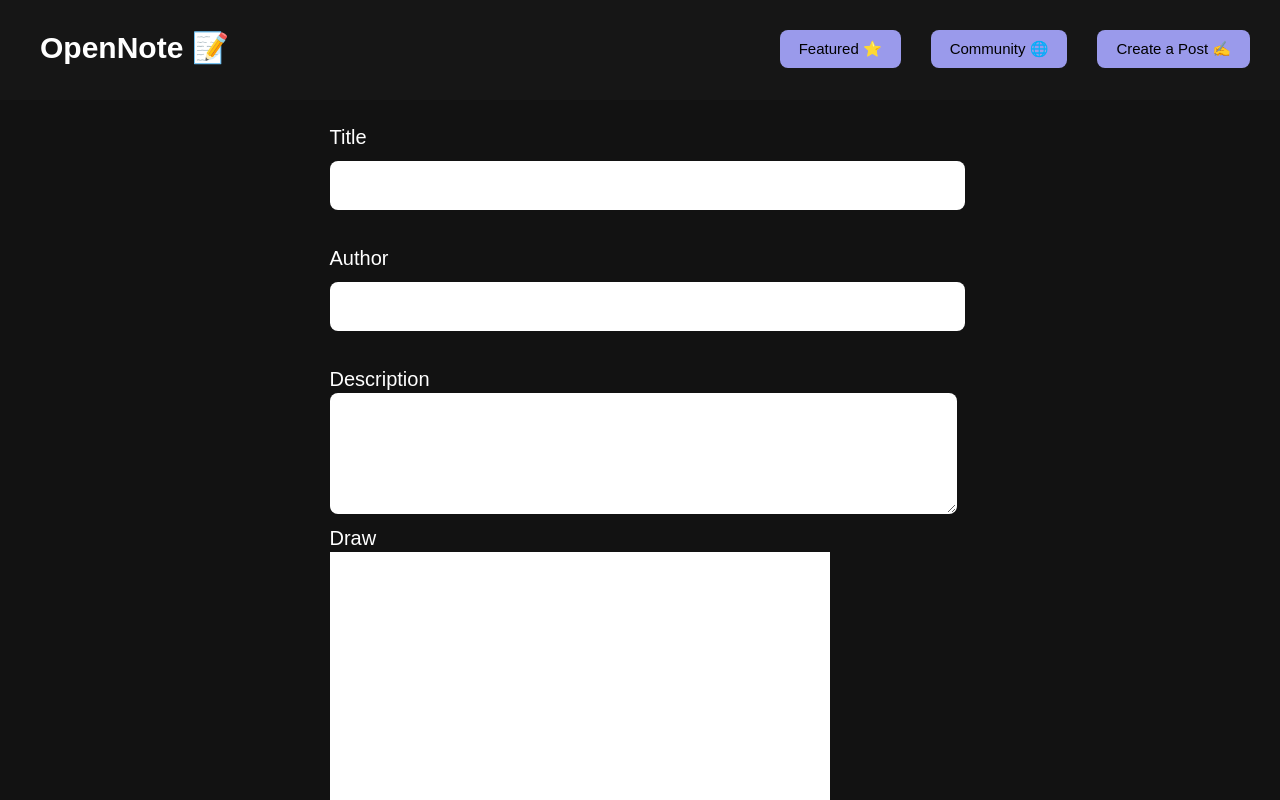
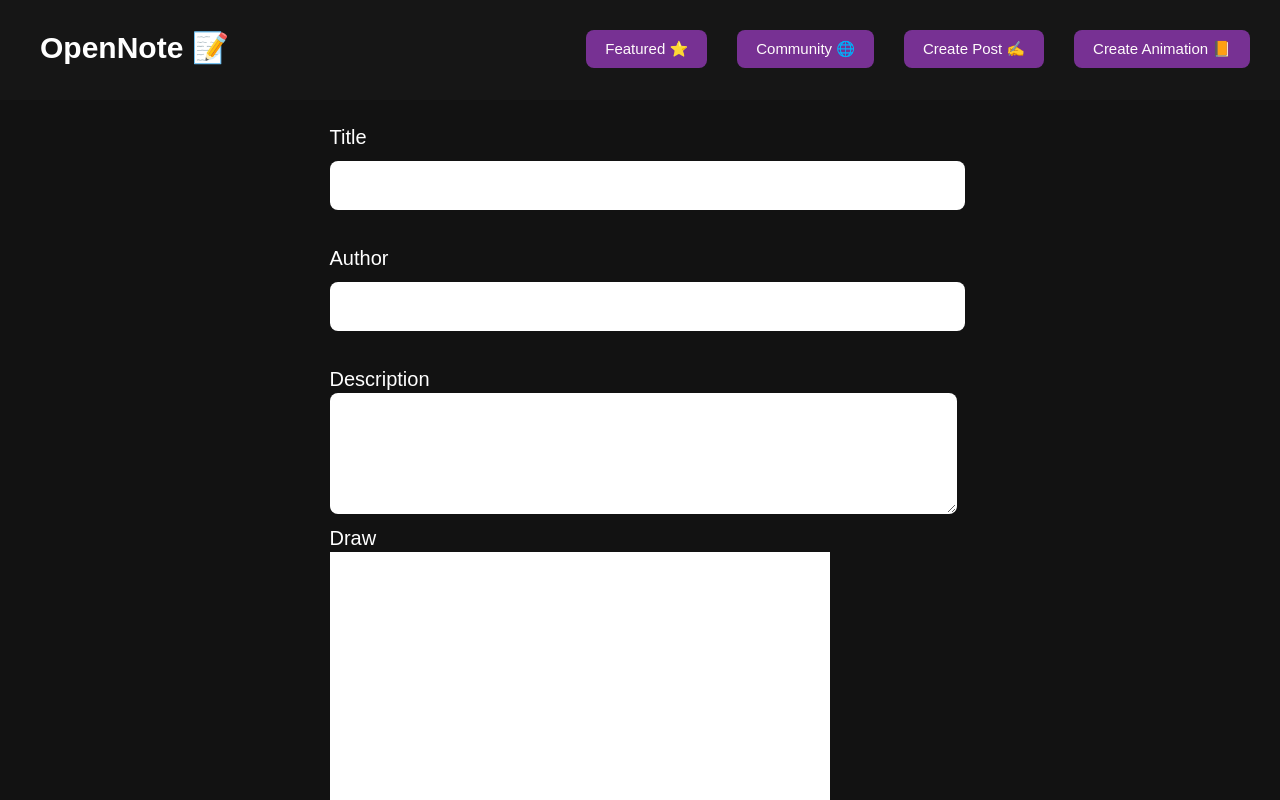
Before and after one commit to Marco-Puig/opennote, a React (Create React App) app: page /community/edit/1 in a window 1280 px wide. Shown: the top 800 px of the page. Built offline with nearby package versions, Linux system fonts and the light colour scheme; no server answers.

Commit message:
Styling Changes to Header

```diff
--- a/package.json
+++ b/package.json
@@ -7,6 +7,7 @@
     "@testing-library/jest-dom": "^5.16.5",
     "@testing-library/react": "^13.4.0",
     "@testing-library/user-event": "^13.5.0",
+    "bootstrap": "^5.3.3",
     "dotenv": "^16.4.4",
     "react": "^18.2.0",
     "react-dom": "^18.2.0",
--- a/src/App.css
+++ b/src/App.css
@@ -13,7 +13,7 @@
   justify-content: center;
 }
 
-.header{
+.header {
   width: 100%;
   height: 100px;
   display: flex;
@@ -29,11 +29,13 @@
   margin-bottom: 50px;
   margin-right: 30px;
 }
-h1{
+
+h1 {
   padding-top: 10px; ;
   padding-left: 40px ;
   font-size:30px;
 }
+
 button {
   border-radius: 8px;
   border: 1px solid transparent;
@@ -41,8 +43,8 @@ button {
   font-size: 15px;
   font-weight: 500;
   font-family: inherit;
-  background-color: #9A9AEB;
-  color:black;
+  background-color: #773193;
+  color:rgb(255, 251, 251);
   cursor: pointer;
   transition: all 0.5s ease;
 }
--- a/src/App.jsx
+++ b/src/App.jsx
@@ -40,9 +40,10 @@ const App = () => {
       <div className="header">
         <h1>OpenNote 📝</h1>
         <div className="nav_links">
-          <Link to="/"><button className="headerBtn"> Featured ⭐</button></Link>
-          <Link to="/community"><button className="headerBtn"> Community 🌐</button></Link>
-          <Link to="/new"><button className="headerBtn"> Create a Post ✍️ </button></Link></div>
+          <Link to="/"><button className="headerBtn"> Featured ⭐ </button></Link>
+          <Link to="/community"><button className="headerBtn"> Community 🌐 </button></Link>
+          <Link to="/new"><button className="headerBtn"> Create Post ✍️ </button></Link>
+          <Link to="/new"><button className="headerBtn"> Create Animation 📙 </button></Link></div>
       </div>
         {element}
     </div>
```
Also changed, not shown: 1 other file (tests, documents, lock files or other folders).
